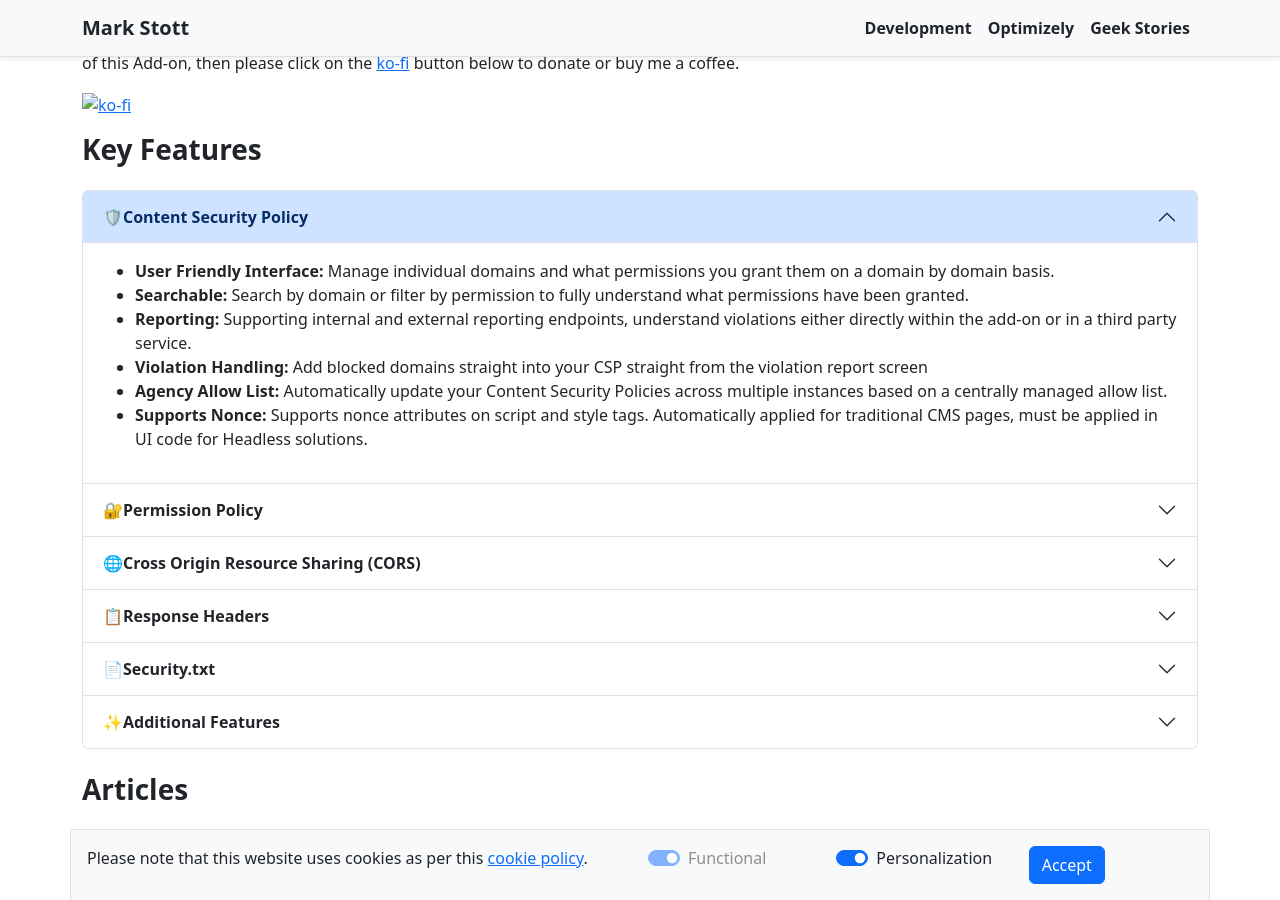
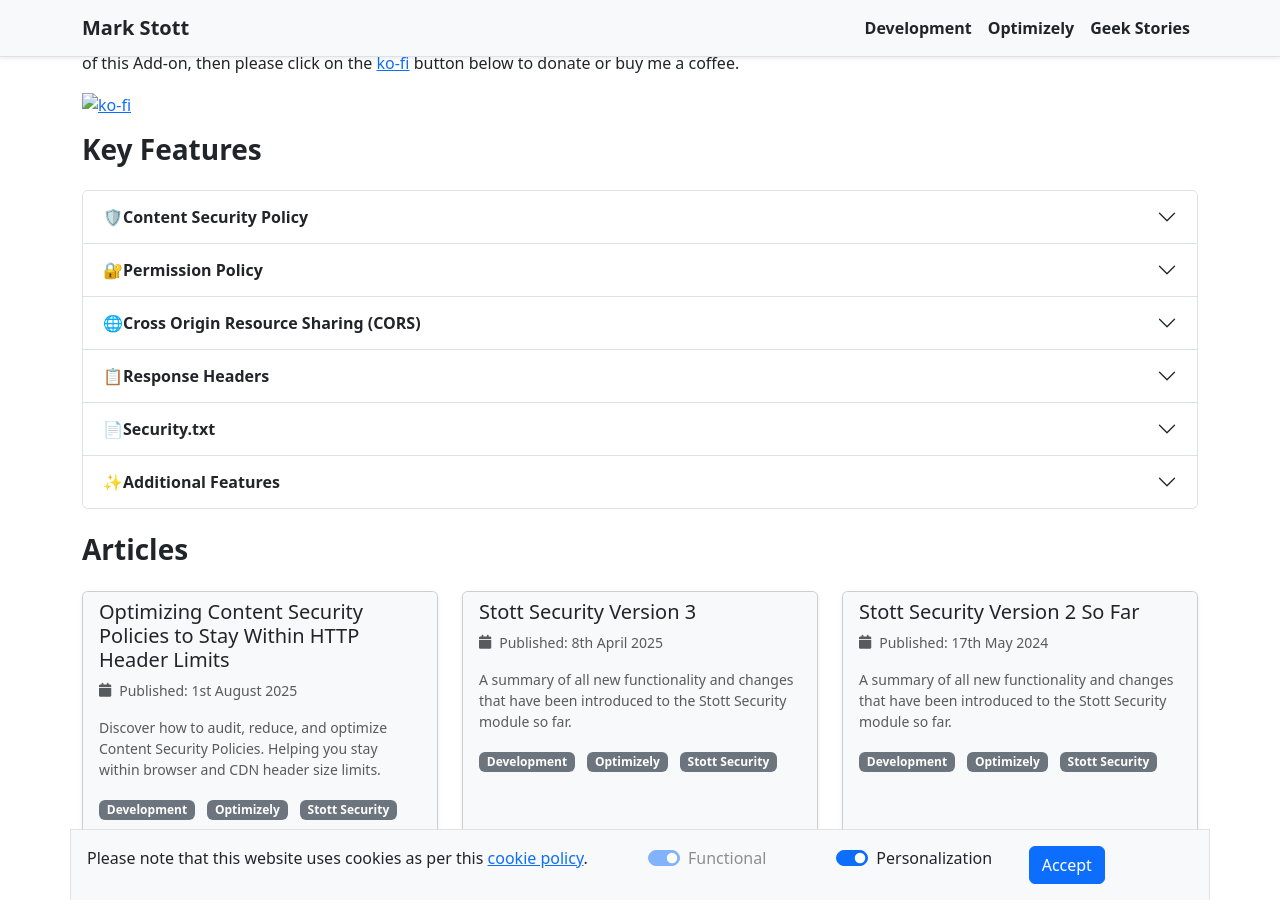
Before and after one commit to GeekInTheNorth/GeekInTheNorth.github.io, a Jekyll site: the page built from StottSecurity.md, in a window 1280 px wide and 900 px high, scrolled down 489 px. Built offline with Jekyll 4.4.1, drawn with Linux system fonts in a browser that asks for light colours.

Commit message:
Start collapsed

```diff
--- a/StottSecurity.md
+++ b/StottSecurity.md
@@ -18,11 +18,11 @@
 <div class="accordion" id="keyFeaturesAccordion">
   <div class="accordion-item">
     <h2 class="accordion-header mt-0" id="cspHeading">
-      <button class="accordion-button" type="button" data-bs-toggle="collapse" data-bs-target="#cspAccordion" aria-expanded="true" aria-controls="cspAccordion">
+      <button class="accordion-button collapsed" type="button" data-bs-toggle="collapse" data-bs-target="#cspAccordion" aria-expanded="true" aria-controls="cspAccordion">
         🛡️ <strong>Content Security Policy</strong>
       </button>
     </h2>
-    <div id="cspAccordion" class="accordion-collapse collapse show" aria-labelledby="cspHeading" data-bs-parent="#keyFeaturesAccordion">
+    <div id="cspAccordion" class="accordion-collapse collapse" aria-labelledby="cspHeading" data-bs-parent="#keyFeaturesAccordion">
       <div class="accordion-body">
         <ul>
           <li><strong>User Friendly Interface:</strong> Manage individual domains and what permissions you grant them on a domain by domain basis.</li>
```
